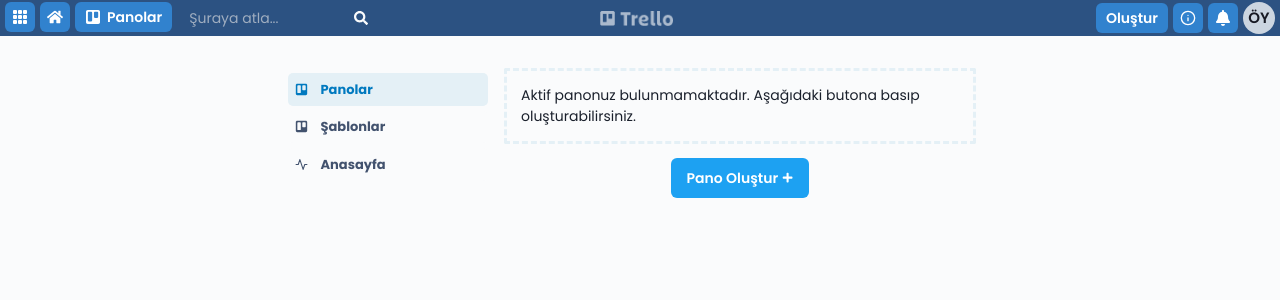
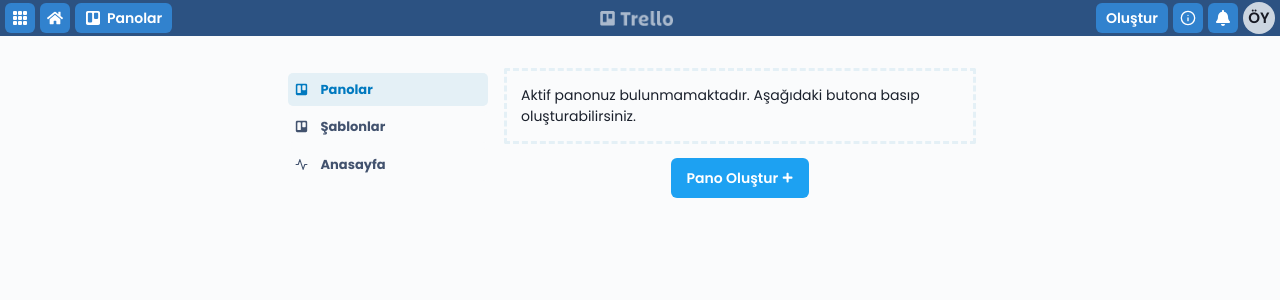
Before and after one commit to OmerYesilkaya/trello-copy-study, a React (Create React App) app: page / in a window 1280 px wide. Shown: the top 300 px of the page. Built offline with nearby package versions, Linux system fonts and the light colour scheme.

Commit message:
remove search bar from navbar

```diff
--- a/src/components/Navbar/Navbar.tsx
+++ b/src/components/Navbar/Navbar.tsx
@@ -34,10 +34,6 @@
 						</Text>
 					</Flex>
 				</NavbarButton>
-				<InputGroup size="sm" w="200px">
-					<Input fontSize="14px" border="none" placeholder="Şuraya atla..." />
-					<InputRightElement children={<FaSearch color={colors.primaryWhite} />} />
-				</InputGroup>
 			</Flex>
 			{/* 40 is about the same with half of the trello logo width, it is hardcoded, maybe get image width with ref in the future */}
 			<Box cursor="pointer" position="absolute" left={window.innerWidth / 2 - 40} onClick={() => history.push("/")}>
```
